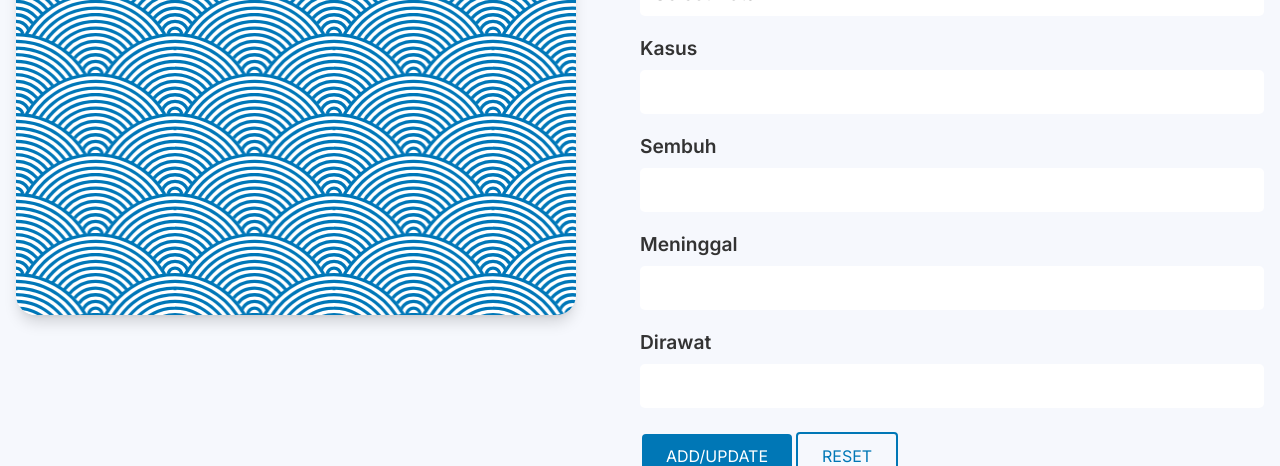
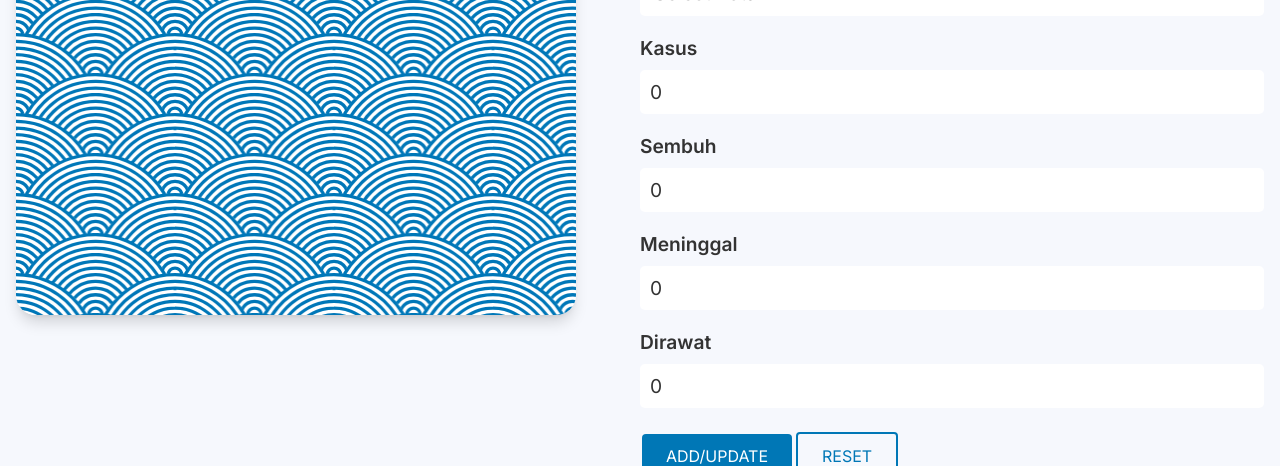
Before and after one commit to hafidznaufl/react-covid-project, a React (Create React App) app: page / in a window 1280 px wide. Shown: the part 2065-2531 px from the top of the page. Built offline with nearby package versions, Linux system fonts and the light colour scheme.

Commit message:
Final Commit Covid React App

```diff
--- a/src/components/Form/Form.js
+++ b/src/components/Form/Form.js
@@ -6,10 +6,10 @@
   const { provinces, setProvinces } = props;
 
   const [kota, setKota] = useState("");
-  const [kasus, setKasus] = useState("");
-  const [sembuh, setSembuh] = useState("");
-  const [meninggal, setMeninggal] = useState("");
-  const [dirawat, setDirawat] = useState("");
+  const [kasus, setKasus] = useState(0);
+  const [sembuh, setSembuh] = useState(0);
+  const [meninggal, setMeninggal] = useState(0);
+  const [dirawat, setDirawat] = useState(0);
 
   const handleSubmit = (e) => {
     e.preventDefault();
@@ -32,18 +32,18 @@
     ]);
 
     setKota("");
-    setKasus("");
-    setSembuh("");
-    setMeninggal("");
-    setDirawat("");
+    setKasus(0);
+    setSembuh(0);
+    setMeninggal(0);
+    setDirawat(0);
   };
 
   const handleReset = () => {
     setKota("");
-    setKasus("");
-    setSembuh("");
-    setMeninggal("");
-    setDirawat("");
+    setKasus(0);
+    setSembuh(0);
+    setMeninggal(0);
+    setDirawat(0);
   }
 
   return (
```
